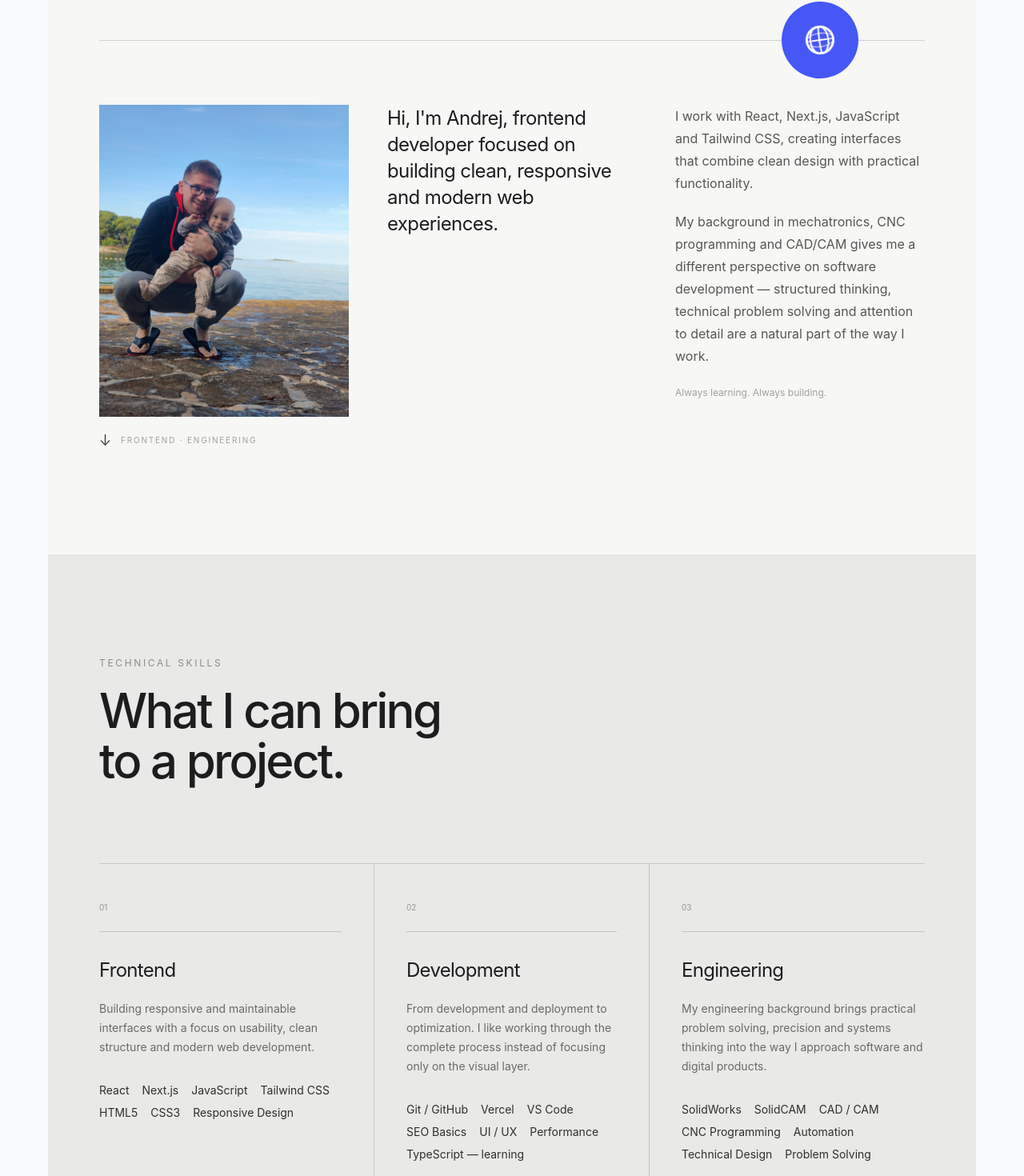
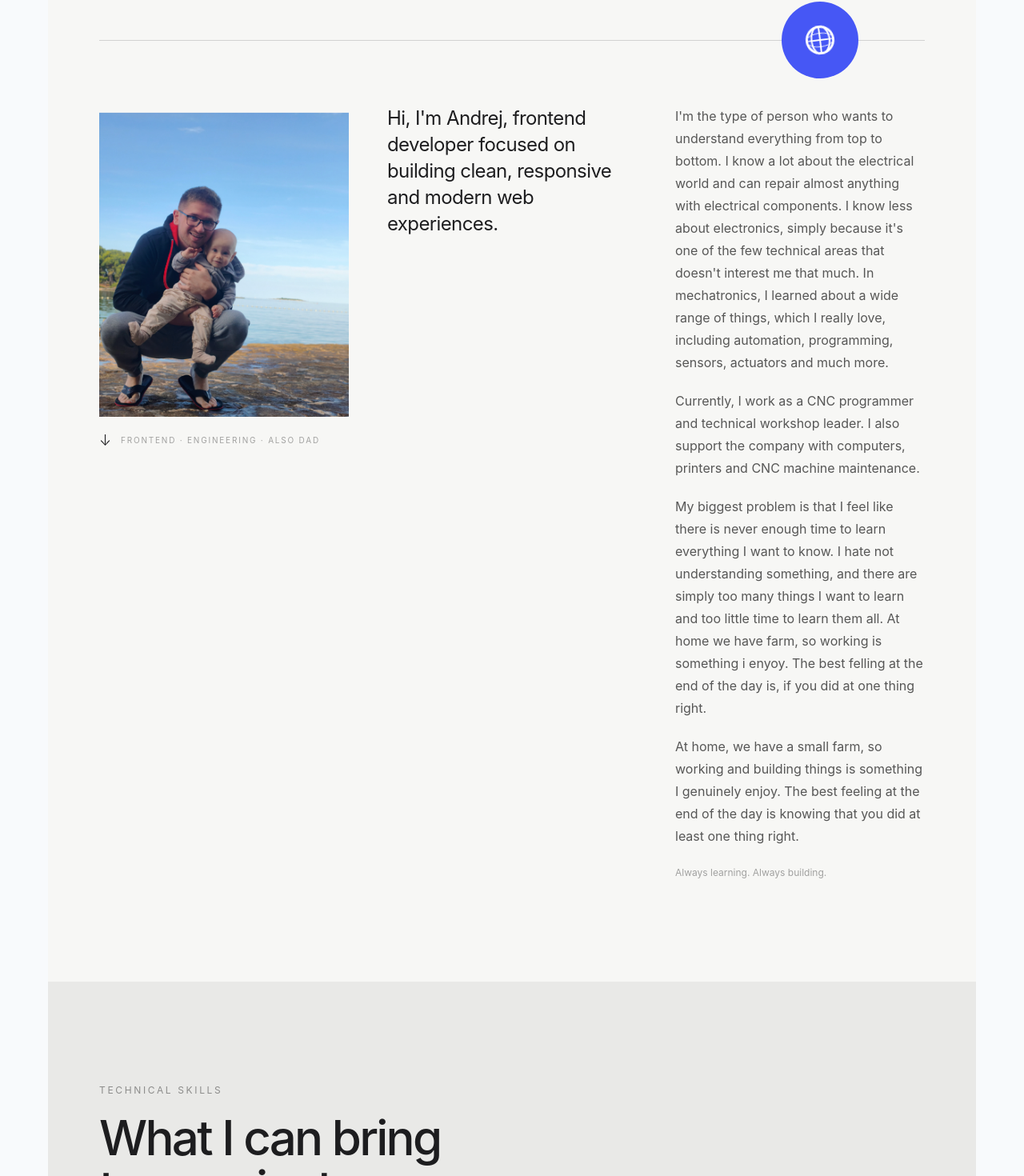
Before and after one commit to Mararovsek99/portfolio, a React (Vite) app: page /about in a window 1280 px wide. Shown: the part 609-2079 px from the top of the page at 80% size. Built offline with nearby package versions, Linux system fonts and the light colour scheme.

Commit message:
edited text of about me

```diff
--- a/package.json
+++ b/package.json
@@ -14,7 +14,7 @@
     "@studio-freight/lenis": "^1.0.42",
     "framer-motion": "^12.40.0",
     "lottie-react": "^2.4.1",
-    "motion": "^12.40.0",
+    "motion": "^12.43.0",
     "react": "^19.2.5",
     "react-dom": "^19.2.5",
     "react-icons": "^5.6.0",
--- a/src/components/AboutHero.jsx
+++ b/src/components/AboutHero.jsx
@@ -1,6 +1,17 @@
+import { motion, useScroll, useTransform } from "motion/react";
+import { useRef } from "react";
 import GlobeIcon from "./GlobeIcon";
 
 const AboutHero = () => {
+  const imageRef = useRef(null);
+
+  const { scrollYProgress } = useScroll({
+    target: imageRef,
+    offset: ["start end", "end start"],
+  });
+
+  const imageY = useTransform(scrollYProgress, [0, 1], ["-10%", "10%"]);
+
   return (
     <section className="bg-[#f7f7f5] text-[#1d1d1f]">
       <div className="mx-auto max-w-[1440px] sm:px-8 md:px-12 lg:px-16">
@@ -52,11 +63,15 @@ lg:grid-cols-[1fr_1fr_1fr]
           >
             {/* Portrait */}
             <div className="w-full md:max-w-[340px] lg:max-w-[400px] xl:max-w-[460px]">
-              <div className="overflow-hidden aspect-[4/5]">
-                <img
+              <div
+                ref={imageRef}
+                className="relative overflow-hidden aspect-[4/5]"
+              >
+                <motion.img
                   src="about_photo.webp"
                   alt="Andrej Marovšek"
-                  className="h-full w-full object-cover"
+                  style={{ y: imageY }}
+                  className="absolute left-0 top-[-5%] h-[120%] w-full object-cover"
                 />
               </div>
 
@@ -64,7 +79,7 @@ lg:grid-cols-[1fr_1fr_1fr]
                 <span className="text-lg font-light">↓</span>
 
                 <span className="text-[10px] uppercase tracking-[0.18em] text-black/35">
-                  Frontend · Engineering
+                  Frontend · Engineering · also DAD
                 </span>
               </div>
             </div>
@@ -80,16 +95,36 @@ lg:grid-cols-[1fr_1fr_1fr]
             {/* Description */}
             <div className="max-w-md">
               <p className="text-sm md:text-base leading-7 text-black/65">
-                I work with React, Next.js, JavaScript and Tailwind CSS,
-                creating interfaces that combine clean design with practical
-                functionality.
+                I'm the type of person who wants to understand everything from
+                top to bottom. I know a lot about the electrical world and can
+                repair almost anything with electrical components. I know less
+                about electronics, simply because it's one of the few technical
+                areas that doesn't interest me that much. In mechatronics, I
+                learned about a wide range of things, which I really love,
+                including automation, programming, sensors, actuators and much
+                more.
               </p>
 
               <p className="mt-5 text-sm md:text-base leading-7 text-black/65">
-                My background in mechatronics, CNC programming and CAD/CAM gives
-                me a different perspective on software development — structured
-                thinking, technical problem solving and attention to detail are
-                a natural part of the way I work.
+                Currently, I work as a CNC programmer and technical workshop
+                leader. I also support the company with computers, printers and
+                CNC machine maintenance.
+              </p>
+
+              <p className="mt-5 text-sm md:text-base leading-7 text-black/65">
+                My biggest problem is that I feel like there is never enough
+                time to learn everything I want to know. I hate not
+                understanding something, and there are simply too many things I
+                want to learn and too little time to learn them all. At home we
+                have farm, so working is something i enyoy. The best felling at
+                the end of the day is, if you did at one thing right.
+              </p>
+
+              <p className="mt-5 text-sm md:text-base leading-7 text-black/65">
+                {" "}
+                At home, we have a small farm, so working and building things is
+                something I genuinely enjoy. The best feeling at the end of the
+                day is knowing that you did at least one thing right.
               </p>
 
               <p className="mt-6 text-xs text-black/35">
--- a/src/components/AboutSkills.jsx
+++ b/src/components/AboutSkills.jsx
@@ -62,8 +62,9 @@ const AboutSkills = () => {
               <h3 className="text-2xl tracking-[-0.03em]">Frontend</h3>
 
               <p className="mt-5 max-w-sm text-sm leading-6 text-black/55">
-                Building responsive and maintainable interfaces with a focus on
-                usability, clean structure and modern web development.
+                For frontend development, my main tools are VS Code and
+                Responsively App. For smooth, responsive web experiences, I like
+                to use the Motion library.
               </p>
 
               <div className="mt-8 flex flex-wrap gap-x-4 gap-y-2">
@@ -89,12 +90,19 @@ const AboutSkills = () => {
             <span className="text-[10px] text-black/35">02</span>
 
             <div className="mt-5 border-t border-black/15 pt-8">
-              <h3 className="text-2xl tracking-[-0.03em]">Development</h3>
+              <h3 className="text-2xl tracking-[-0.03em]">Currently</h3>
 
               <p className="mt-5 max-w-sm text-sm leading-6 text-black/55">
-                From development and deployment to optimization. I like working
-                through the complete process instead of focusing only on the
-                visual layer.
+                I'm continuously improving my skills to become a stronger
+                frontend developer. In my free time, I work on real projects
+                like{" "}
+                <a
+                  className="font-bold text-blue-500"
+                  href="https://fizioluma.si/"
+                >
+                  fizioluma.si
+                </a>{" "}
+                and this portfolio.
               </p>
 
               <div className="mt-8 flex flex-wrap gap-x-4 gap-y-2">
@@ -122,9 +130,9 @@ const AboutSkills = () => {
               <h3 className="text-2xl tracking-[-0.03em]"> Engineering</h3>
 
               <p className="mt-5 max-w-sm text-sm leading-6 text-black/55">
-                My engineering background brings practical problem solving,
-                precision and systems thinking into the way I approach software
-                and digital products.
+                My goal is to reach the same level in web development that I
+                have in mechatronics engineering. I rarely believe something
+                can't be done, but I keep working until I find a way.
               </p>
 
               <div className="mt-8 flex flex-wrap gap-x-4 gap-y-2">
```
Also changed, not shown: 1 other file (tests, documents, lock files or other folders).
